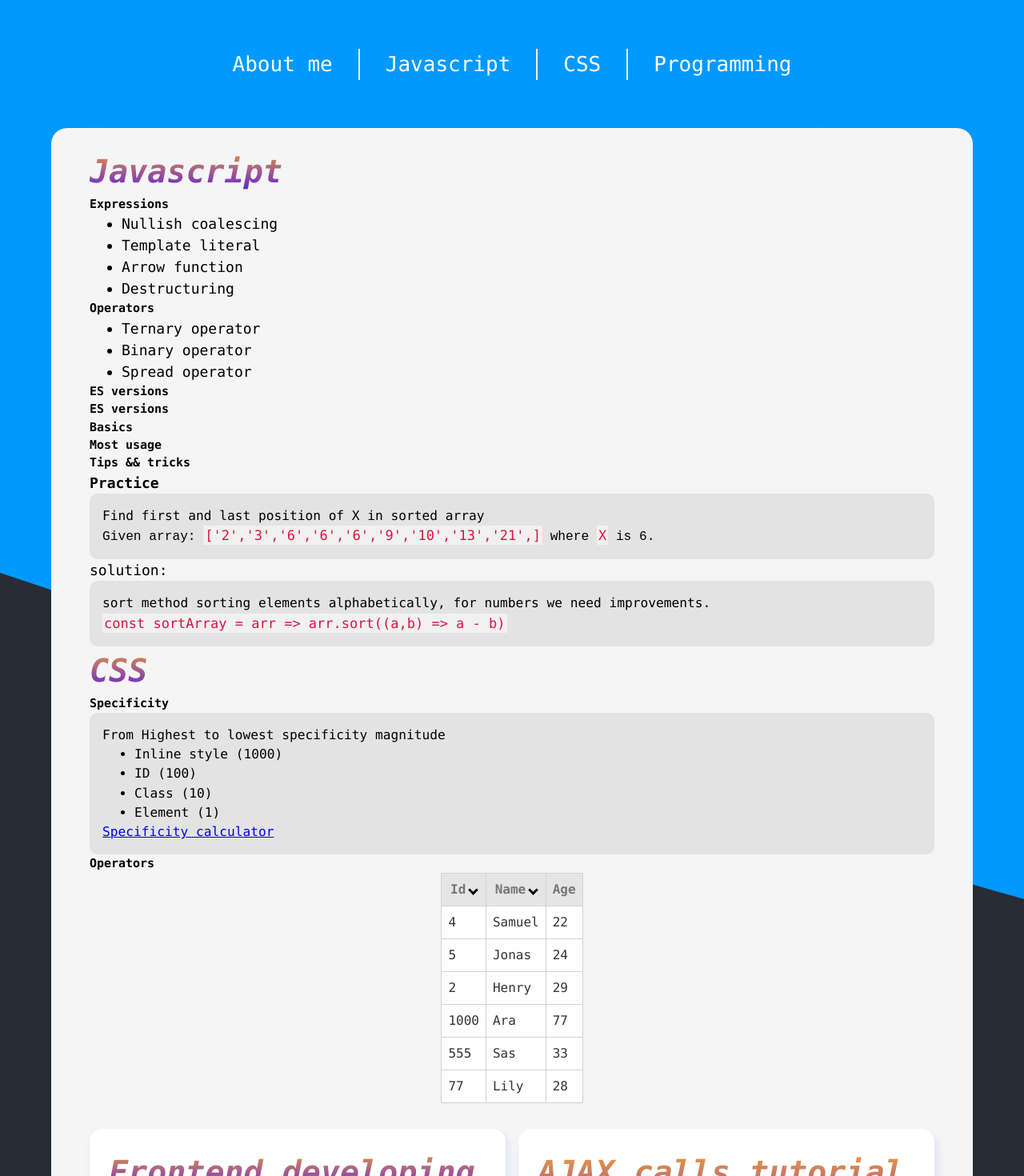
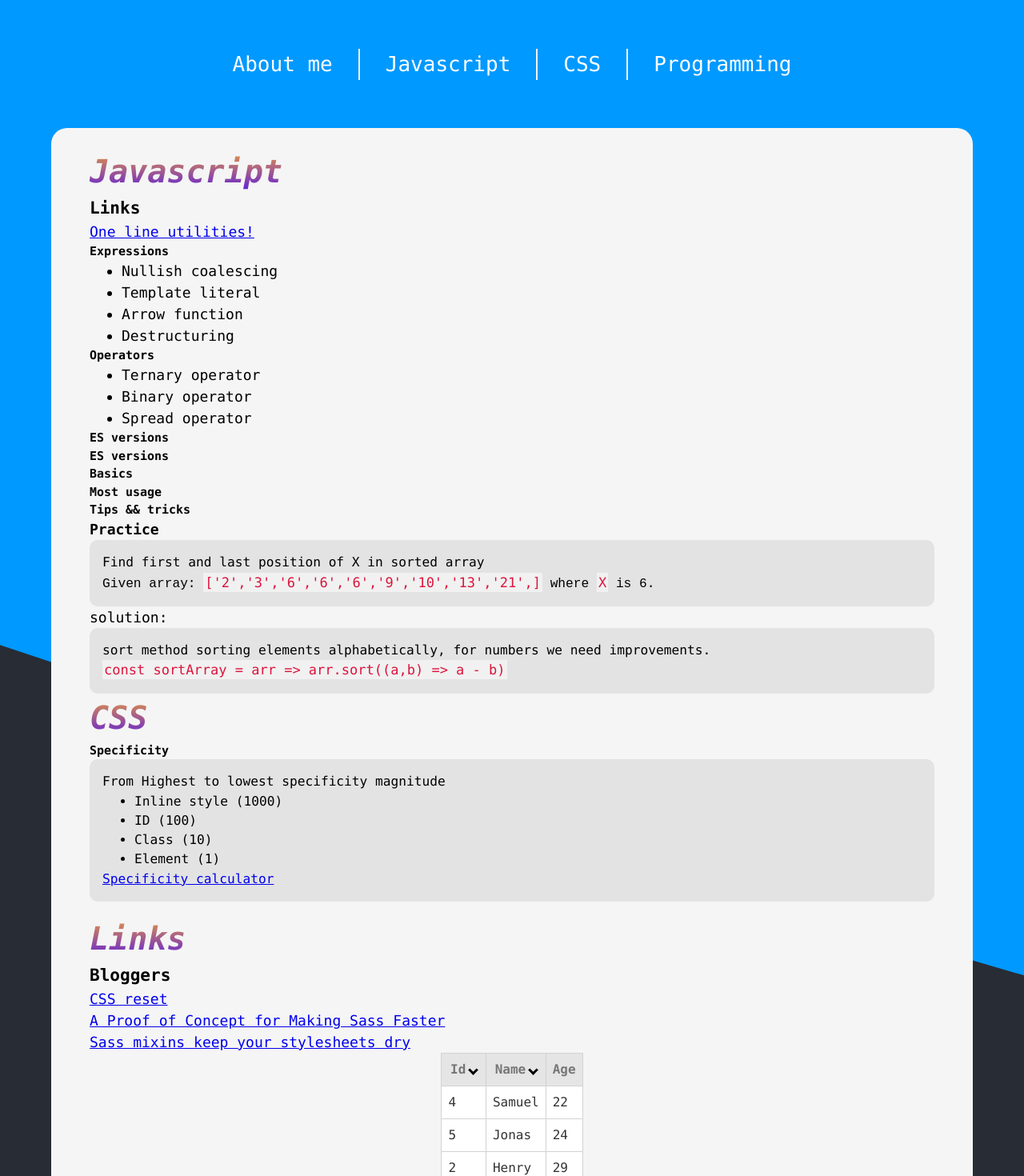
Before and after one commit to MartinPucan/blog, a React (Vite) app: page / in a window 1280 px wide. Shown: the top 1470 px of the page at 80% size. Built offline with nearby package versions, Linux system fonts and the light colour scheme.

Commit message:
fix alignment in code, need refactoring of methods

```diff
--- a/src/App.scss
+++ b/src/App.scss
@@ -1,3 +1,5 @@
+@use 'public/scss/utilities' as utilities;
+
 .container {
   min-height: 100vh;
   display: flex;
--- a/src/components/CSS.jsx
+++ b/src/components/CSS.jsx
@@ -19,7 +19,7 @@ function CSS() {
     <section id="css">
       <h2>CSS</h2>
       <h5>Specificity</h5>
-      <div className="description">
+      <div className="description mb-7">
         <p>From Highest to lowest specificity magnitude</p>
         <ul>
           <li>Inline style (1000)</li>
@@ -31,11 +31,13 @@ function CSS() {
           <a href="https://polypane.app/css-specificity-calculator">Specificity calculator</a>
         </div>
       </div>
-      <h5>Operators</h5>
-      <p>
-
-      </p>
-
+      <h2>Links</h2>
+      <div>
+        <h3>Bloggers</h3>
+        <p><a href="https://www.joshwcomeau.com/css/custom-css-reset/">CSS reset</a></p>
+        <p><a href="https://css-tricks.com/a-proof-of-concept-for-making-sass-faster/">A Proof of Concept for Making Sass Faster</a></p>
+        <p><a href="https://www.toptal.com/css/sass-mixins-keep-your-stylesheets-dry">Sass mixins keep your stylesheets dry</a></p>
+      </div>
     </section>
   )
 }
--- a/src/components/Javascript.jsx
+++ b/src/components/Javascript.jsx
@@ -10,6 +10,10 @@ function Javascript() {
     return (
         <section id="javascript">
             <h2>Javascript</h2>
+            <h3>Links</h3>
+            <div className="">
+              <p><a href="https://1loc.dev/">One line utilities!</a></p>
+            </div>
             <h5>Expressions</h5>
             <ul>
                 <li>Nullish coalescing</li>
--- /dev/null
+++ b/src/public/scss/utilities.scss
@@ -0,0 +1,39 @@
+$values: (
+  1: .125rem,
+  2: .25rem,
+  3: .5rem,
+  4: .675rem,
+  5: .75rem,
+  6: .875rem,
+  7: 1rem
+);
+
+@each $value, $unit in $values {
+  .m-#{$value} {
+    margin: $unit;
+  }
+}
+
+@each $value, $unit in $values {
+  .mb-#{$value} {
+    margin-bottom: $unit;
+  }
+}
+
+@each $value, $unit in $values {
+  .mt-#{$value} {
+    margin-top: $unit;
+  }
+}
+
+@each $value, $unit in $values {
+  .ml-#{$value} {
+    margin-left: $unit;
+  }
+}
+
+@each $value, $unit in $values {
+  .mr-#{$value} {
+    margin-right: $unit;
+  }
+}
```
